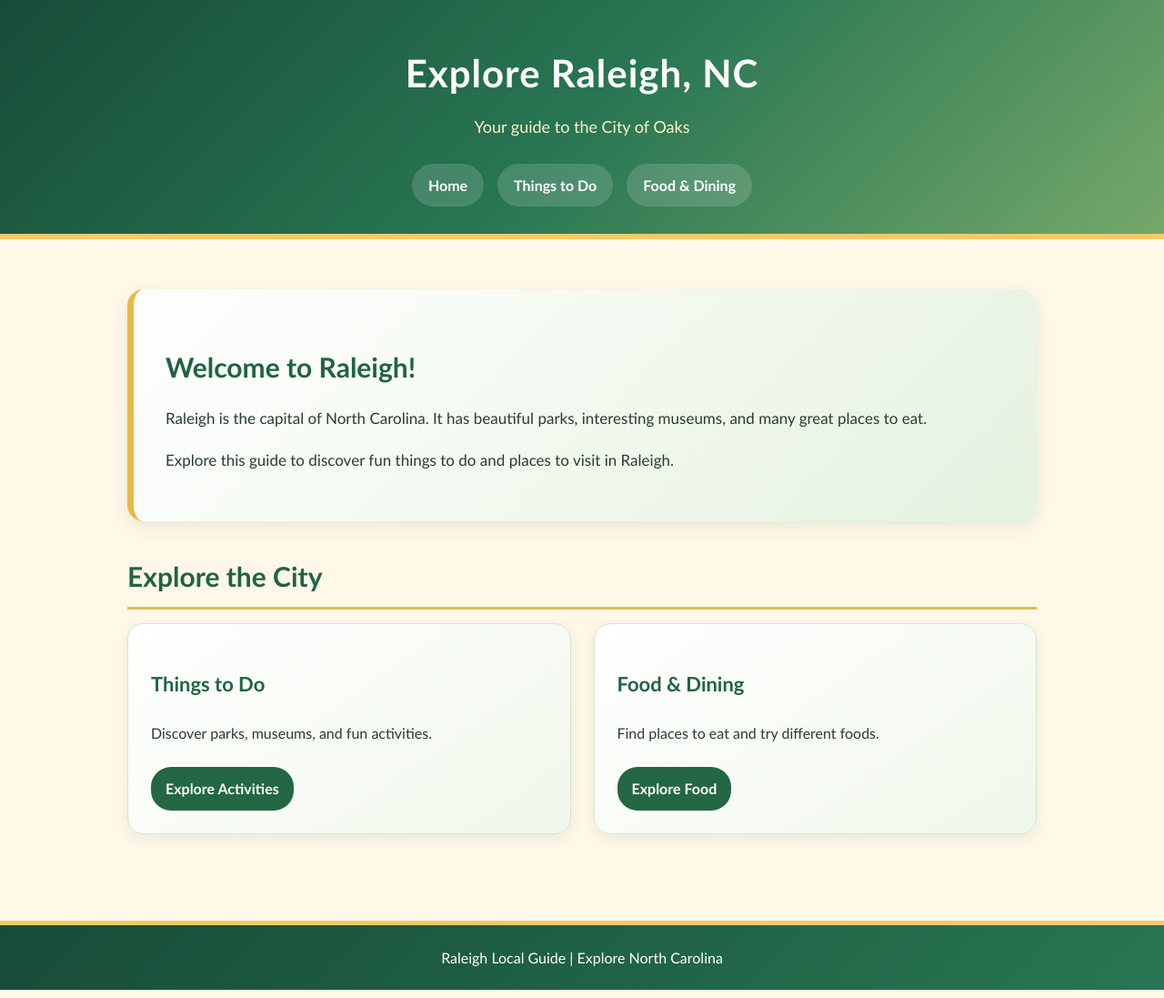
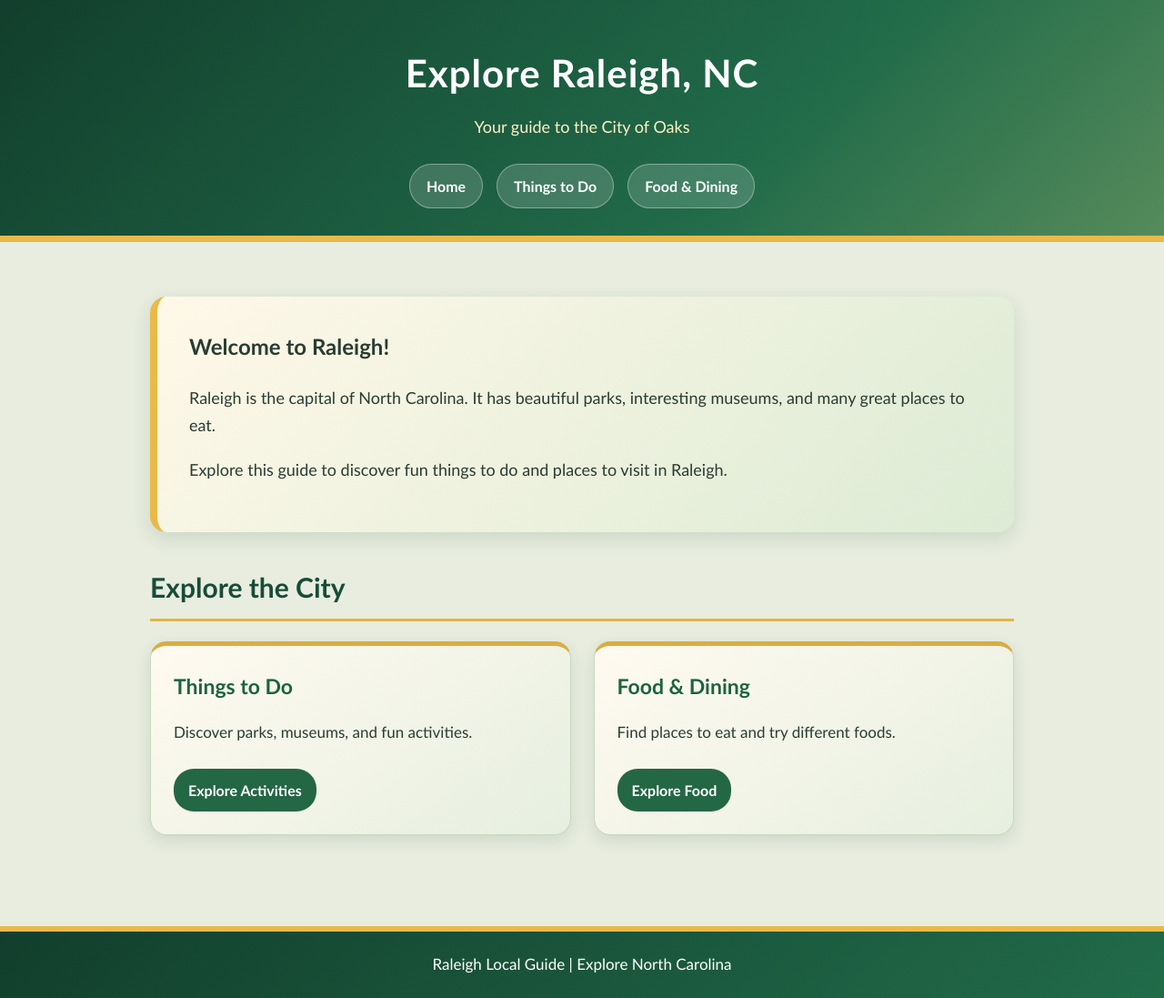
Before and after one commit to Kamron4/raleigh-local-guide, a plain HTML site: page raleigh-local-guide/index.html in a window 1280 px wide. Shown: the whole page at 91% size. Drawn offline with Linux system fonts and the light colour scheme; files that its build step writes are made by us from their sources.

Commit message:
Update style.css

```diff
--- a/raleigh-local-guide/style.css
+++ b/raleigh-local-guide/style.css
@@ -1,20 +1,23 @@
+/* ===== RALEIGH LOCAL GUIDE: ORIGINAL GREEN + GOLD STYLE ===== */
+* {
+    box-sizing: border-box;
+}
 
-/* ===== MAIN PAGE DESIGN ===== */
 body {
     font-family: "Trebuchet MS", Arial, sans-serif;
     margin: 0;
-    background-color: #fff8e9;
+    background: #e8eddf;
     color: #293d32;
     line-height: 1.7;
 }
 
-/* ===== HEADER ===== */
+/* HEADER */
 header {
-    background: linear-gradient(135deg, #174c38, #287653, #75a86a);
+    background: linear-gradient(135deg, #123f2d, #216b49 65%, #568b5b);
     color: #ffffff;
     text-align: center;
     padding: 45px 20px 30px;
-    border-bottom: 6px solid #f3c969;
+    border-bottom: 7px solid #e9b949;
 }
 
 header h1 {
@@ -26,10 +29,10 @@ header h1 {
 header p {
     font-size: 18px;
     color: #fff1c7;
-    margin-top: 8px;
+    margin: 8px 0 0;
 }
 
-/* ===== NAVIGATION BAR ===== */
+/* NAVIGATION */
 nav {
     margin-top: 25px;
     display: flex;
@@ -42,64 +45,81 @@ nav a {
     color: white;
     text-decoration: none;
     font-weight: bold;
-    background-color: rgba(255, 255, 255, 0.15);
+    background-color: rgba(255, 255, 255, 0.16);
+    border: 1px solid rgba(255, 255, 255, 0.35);
     padding: 10px 18px;
     border-radius: 25px;
-    transition: 0.3s;
+    transition: 0.25s ease;
 }
 
-nav a:hover {
+nav a:hover,
+nav a:focus-visible {
     background-color: #f3c969;
     color: #174c38;
-    transform: translateY(-3px);
+    transform: translateY(-2px);
+    outline: 3px solid #fff1c7;
+    outline-offset: 2px;
 }
 
-/* ===== MAIN CONTENT ===== */
+/* MAIN CONTENT */
 main {
     max-width: 1000px;
     margin: 35px auto;
-    padding: 20px;
+    padding: 25px;
 }
 
-h2 {
-    color: #206344;
+main > h2,
+.highlights h2 {
+    color: #174c38;
     font-size: 30px;
-    margin-bottom: 15px;
+    margin: 0 0 22px;
+    padding-bottom: 9px;
+    border-bottom: 3px solid #e2b447;
 }
 
 h3 {
-    color: #206344;
-    font-size: 22px;
+    color: #1d6241;
+    font-size: 23px;
+    margin-top: 0;
 }
 
-/* ===== WELCOME SECTION ===== */
+p {
+    font-size: 17px;
+}
+
+/* HOMEPAGE WELCOME PANEL */
 .welcome {
-    background: linear-gradient(135deg, #ffffff, #e5f2df);
+    background: linear-gradient(135deg, #fff8e8, #dcebd5);
     padding: 35px;
     border-radius: 18px;
-    border-left: 7px solid #e9b949;
-    box-shadow: 0 6px 18px rgba(36, 75, 50, 0.10);
+    border-left: 8px solid #e9b949;
+    box-shadow: 0 7px 20px rgba(36, 75, 50, 0.14);
     margin-bottom: 35px;
 }
 
-.welcome p {
-    font-size: 17px;
+.welcome h2 {
+    margin-top: 0;
 }
 
-/* ===== HOMEPAGE CARDS ===== */
+.welcome p {
+    font-size: 18px;
+}
+
+/* HOMEPAGE CARDS AND DESTINATION CARDS */
 .cards {
     display: flex;
     gap: 25px;
 }
 
 .card {
-    background: linear-gradient(145deg, #ffffff, #f0f7eb);
+    background: linear-gradient(145deg, #fffaf0, #e6efdf);
     padding: 25px;
     margin-bottom: 25px;
     border-radius: 18px;
-    border: 1px solid #d5e5d1;
-    box-shadow: 0 5px 15px rgba(36, 75, 50, 0.09);
-    transition: 0.3s;
+    border: 1px solid #c7d8bf;
+    border-top: 5px solid #d9ad43;
+    box-shadow: 0 6px 17px rgba(36, 75, 50, 0.13);
+    transition: transform 0.25s ease, box-shadow 0.25s ease;
 }
 
 .cards .card {
@@ -107,12 +127,27 @@ h3 {
 }
 
 .card:hover {
-    transform: translateY(-6px);
-    box-shadow: 0 12px 24px rgba(36, 75, 50, 0.16);
-    border-color: #e9b949;
+    transform: translateY(-4px);
+    box-shadow: 0 11px 24px rgba(36, 75, 50, 0.18);
 }
 
-/* ===== CARD LINKS ===== */
+.card h3 {
+    margin-bottom: 10px;
+}
+
+/* PHOTOS: KEEP THE WHOLE IMAGE VISIBLE AND RESPONSIVE */
+.card img {
+    display: block;
+    width: 100%;
+    max-width: 600px;
+    height: auto;
+    margin: 15px auto;
+    border-radius: 12px;
+    border: 3px solid #ffffff;
+    box-shadow: 0 4px 12px rgba(25, 55, 37, 0.16);
+}
+
+/* CARD LINKS */
 .card a {
     display: inline-block;
     background-color: #246744;
@@ -122,46 +157,42 @@ h3 {
     padding: 10px 16px;
     border-radius: 22px;
     margin-top: 8px;
-    transition: 0.3s;
+    transition: 0.25s ease;
 }
 
-.card a:hover {
+.card a:hover,
+.card a:focus-visible {
     background-color: #e9b949;
     color: #173c2b;
 }
 
-/* ===== SECTION SPACING ===== */
+/* SECTION SPACING */
 .highlights {
     margin-top: 35px;
 }
 
-.highlights h2 {
-    border-bottom: 3px solid #e9b949;
-    padding-bottom: 8px;
-}
-
-/* ===== FOOTER ===== */
+/* FOOTER */
 footer {
-    background: linear-gradient(135deg, #174c38, #287653);
+    background: linear-gradient(135deg, #123f2d, #216b49);
     color: #ffffff;
     text-align: center;
     padding: 22px;
     margin-top: 50px;
-    border-top: 5px solid #f3c969;
+    border-top: 6px solid #e9b949;
 }
 
 footer p {
     margin: 0;
 }
 
-/* ===== MOBILE DESIGN ===== */
+/* MOBILE DESIGN */
 @media (max-width: 600px) {
+    header {
+        padding: 30px 15px;
+    }
+
     header h1 {
         font-size: 30px;
-    }
-
-    header {
-        padding: 30px 15px;
     }
 
     .cards {
@@ -186,7 +217,16 @@ footer p {
         padding: 22px;
     }
 
-    h2 {
+    main > h2,
+    .highlights h2 {
         font-size: 25px;
     }
+
+    .card {
+        padding: 20px;
+    }
+
+    .card img {
+        max-width: 100%;
+    }
 }
```
